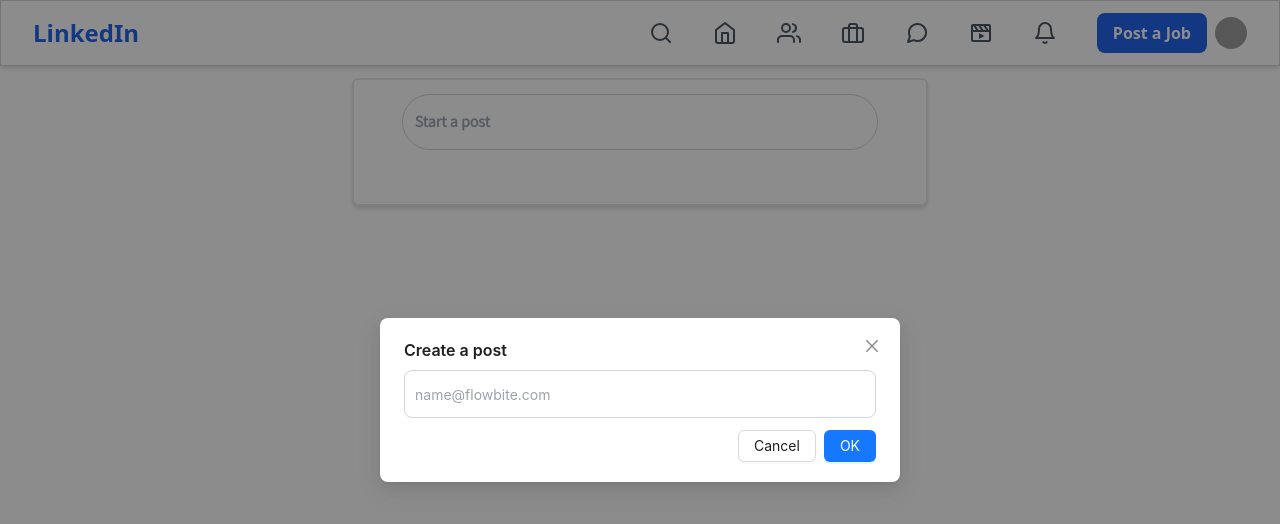
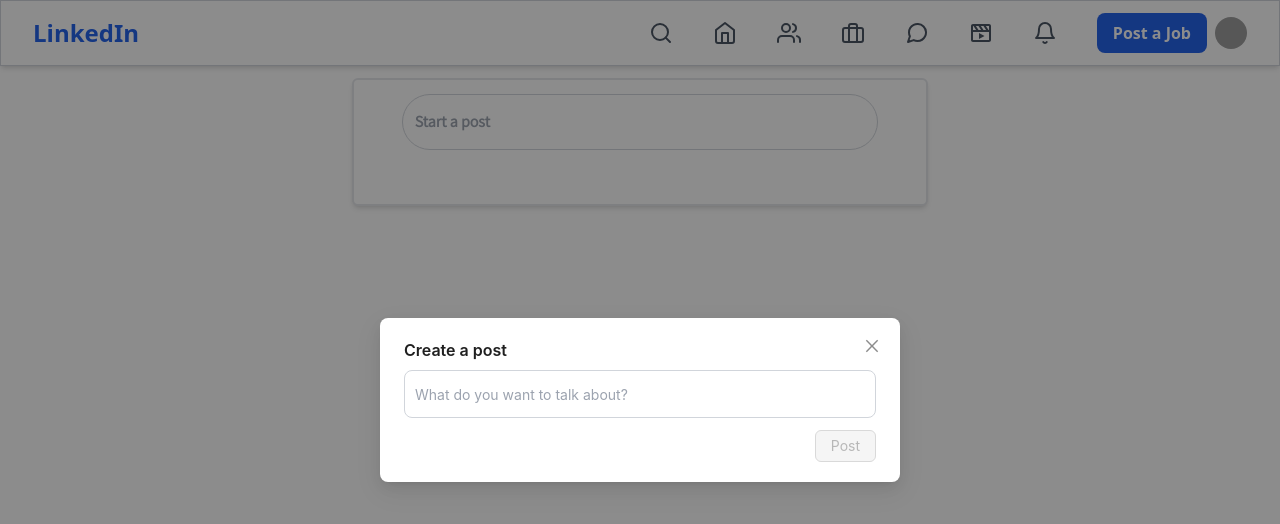
Before and after one commit to IamSudhir-Kumar/linkedin-clone, a React (Vite) app: page /home in a window 1280 px wide. Both pictures are taken after a click on the button "Start a post". Shown: the top 524 px of the page. Built offline with nearby package versions, Linux system fonts and the light colour scheme; grey boxes are pictures that could not be loaded.

Commit message:
firebase store congig...

```diff
--- a/src/Components/Common/Modal.jsx
+++ b/src/Components/Common/Modal.jsx
@@ -1,5 +1,11 @@
-import { Modal } from 'antd';
-const ModalComponent = ({ modalOpen, setModalOpen }) => {
+import { Button, Modal } from 'antd';
+const ModalComponent = ({
+  modalOpen,
+  setModalOpen,
+  setStatus,
+  status,
+  sendStatus
+ }) => {
   return (
     <>
       <Modal
@@ -8,10 +14,21 @@ const ModalComponent = ({ modalOpen, setModalOpen }) => {
         open={modalOpen}
         onOk={() => setModalOpen(false)}
         onCancel={() => setModalOpen(false)}
+        footer={[
+          <Button
+          key="submit"
+          type="primary"
+          disabled={status.length > 0 ? false : true}
+          onClick={sendStatus}
+          >
+            Post
+          </Button>
+        ]}
       >
         <input
           className="bg-white border border-gray-300 text-gray-900 text-md rounded-lg focus:border-blue-500 block w-full p-2.5 h-12"
-          placeholder="name@flowbite.com"
+          placeholder="What do you want to talk about?"
+          onChange={(event) => setStatus(event.target.value)}
         ></input>
 
       </Modal>
--- a/src/Components/Common/PostStatus.jsx
+++ b/src/Components/Common/PostStatus.jsx
@@ -1,19 +1,45 @@
 import React from 'react';
 import ModalComponent from './Modal';
+import { postStatus } from '../../api/FireStore';
 import { useState } from 'react';
+
 const PostStatus = () => {
   const [modalOpen, setModalOpen] = useState(false);
+  const [status, setStatus] = useState('');
+
+  const handleOpenModal = () => {
+    setModalOpen(true);
+  };
+
+  const handleCloseModal = () => {
+    setModalOpen(false);
+  };
+
+  const sendStatus = async () => {
+    await postStatus(status);
+    setStatus(''); // Clear the input field
+    handleCloseModal();
+  };
+
   return (
     <div>
       <div className="flex items-center justify-center">
-        <div className="bg-white mt-3  shadow-md rounded-md w-full h-32 max-w-xl max-h-64 border-2 border-gray-200 flex justify-center items-center">
-          <button className=' bg-white hover:bg-gray-100 border
-           border-gray-300 text-gray-400 w-10/12 rounded-full h-14
-           text-left pl-3 overflow-hidden mb-10  font-semibold font-Assistant'
-           onClick={() => setModalOpen(true)}>Start a post</button>
+        <div className="bg-white mt-3 shadow-md rounded-md w-full h-32 max-w-xl max-h-64 border-2 border-gray-200 flex justify-center items-center">
+          <button
+            className="bg-white hover:bg-gray-100 border border-gray-300 text-gray-400 w-10/12 rounded-full h-14 text-left pl-3 overflow-hidden mb-10 font-semibold font-Assistant"
+            onClick={handleOpenModal}
+          >
+            Start a post
+          </button>
         </div>
       </div>
-      <ModalComponent modalOpen={modalOpen} setModalOpen={setModalOpen} />
+      <ModalComponent
+        setStatus={setStatus}
+        modalOpen={modalOpen}
+        setModalOpen={handleCloseModal}
+        status={status}
+        sendStatus={sendStatus}
+      />
     </div>
   );
 };
--- a/src/FireBaseConfig.js
+++ b/src/FireBaseConfig.js
@@ -1,6 +1,7 @@
 // Import the functions you need from the SDKs you need
 import { initializeApp } from "firebase/app";
 import { getAuth } from "firebase/auth";
+import { getFirestore } from "firebase/firestore";
 // TODO: Add SDKs for Firebase products that you want to use
 // https://firebase.google.com/docs/web/setup#available-libraries
 
@@ -19,4 +20,5 @@ const firebaseConfig = {
 // Initialize Firebase
 const app = initializeApp(firebaseConfig);
 const auth = getAuth(app);
-export { auth, app};
+const firestore = getFirestore(app);
+export { auth, app , firestore};
--- /dev/null
+++ b/src/api/FireStore.jsx
@@ -0,0 +1,17 @@
+import { firestore } from '../FireBaseConfig';
+import { addDoc, collection } from 'firebase/firestore';
+
+let dbRef = collection(firestore, 'status');
+
+export const postStatus = (status) => {
+    let object = {
+        status: status,
+        };
+    addDoc(dbRef, object)
+    .then((docRef) => {
+        console.log('Document written with ID: ', docRef.id);
+    })
+    .catch((error) => {
+        console.error('Error adding document: ', error);
+    });
+};
```
